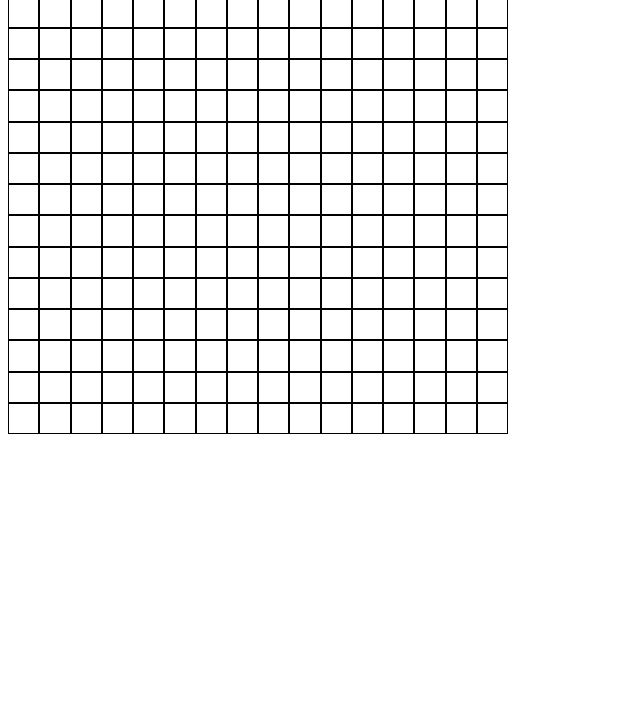
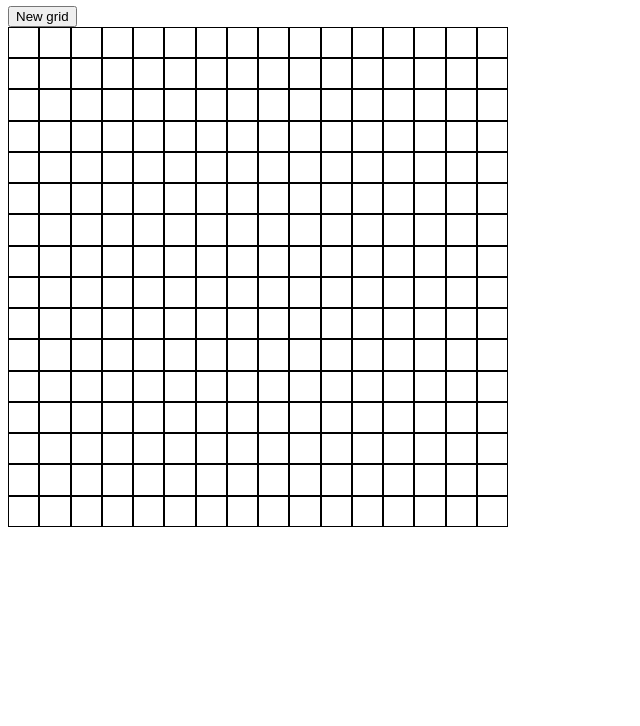
Before and after one commit to jennananas/etch-a-sketch, a plain HTML site: page index.html in a window 1280 px wide. Shown: the part 74-800 px from the top of the page, without its empty margins (0-640 px from the left). Drawn offline with Linux system fonts and the light colour scheme.

Commit message:
add setNewGrid() to choose size

```diff
--- a/index.html
+++ b/index.html
@@ -10,9 +10,13 @@
 </head>
 <body>
     <header>
+        <h1>Etch-a-Sketch</h1>
+    </header>
+    <div class="content">
+        <button onclick="askSize()">New grid</button>
+        <div class="grid-container"></div>
+    </div>
 
-    </header>
-    <div class="grid-container"></div>
 
 </body>
 </html>
--- a/script.js
+++ b/script.js
@@ -1,8 +1,36 @@
-const grid = document.querySelector(".grid-container")
-const gridSize = 256;
+const grid = document.querySelector('.grid-container')
 
-for (let i=0; i<gridSize; i++) {
-    const gridElement = document.createElement('div');
-    gridElement.classList.toggle('grid-element');
-    grid.appendChild(gridElement);
+function setNewGrid(gridSize){
+    grid.style.cssText = `grid-template-columns: repeat(${gridSize}, 1fr);
+                          grid-template-rows: repeat(${gridSize}, 1fr);`;
+
+    console.log(grid.hasChildNodes())
+    if (grid.hasChildNodes()){
+        while(grid.hasChildNodes()){
+            grid.firstChild.remove();
+        }
+    }
+    for (let i=0; i<gridSize**2; i++) {
+        const gridElement = document.createElement('div');
+        gridElement.classList.toggle('grid-element');
+
+        grid.appendChild(gridElement);
+
+    }
+
+    const pixels = document.querySelectorAll('.grid-element')
+    pixels.forEach((pixel) => pixel.addEventListener('mouseover', ()=> {
+    pixel.classList.add('hovered');
+    }))
 }
+
+function askSize(){
+    do {
+        gridSize = prompt("Grid size ? Enter a number <100 and >0");
+
+    }
+    while (gridSize>=100 || gridSize<=0);
+    setNewGrid(gridSize);
+}
+
+setNewGrid(16)
--- a/style.css
+++ b/style.css
@@ -2,9 +2,11 @@
     display : grid;
     width: 500px;
     height: 500px;
-    grid-template-columns: repeat(16, 1fr);
-    grid-template-rows: repeat(16, 1fr);
 }
 .grid-element {
     border : 1px solid;
 }
+
+.hovered {
+    background-color: black;
+}
```
